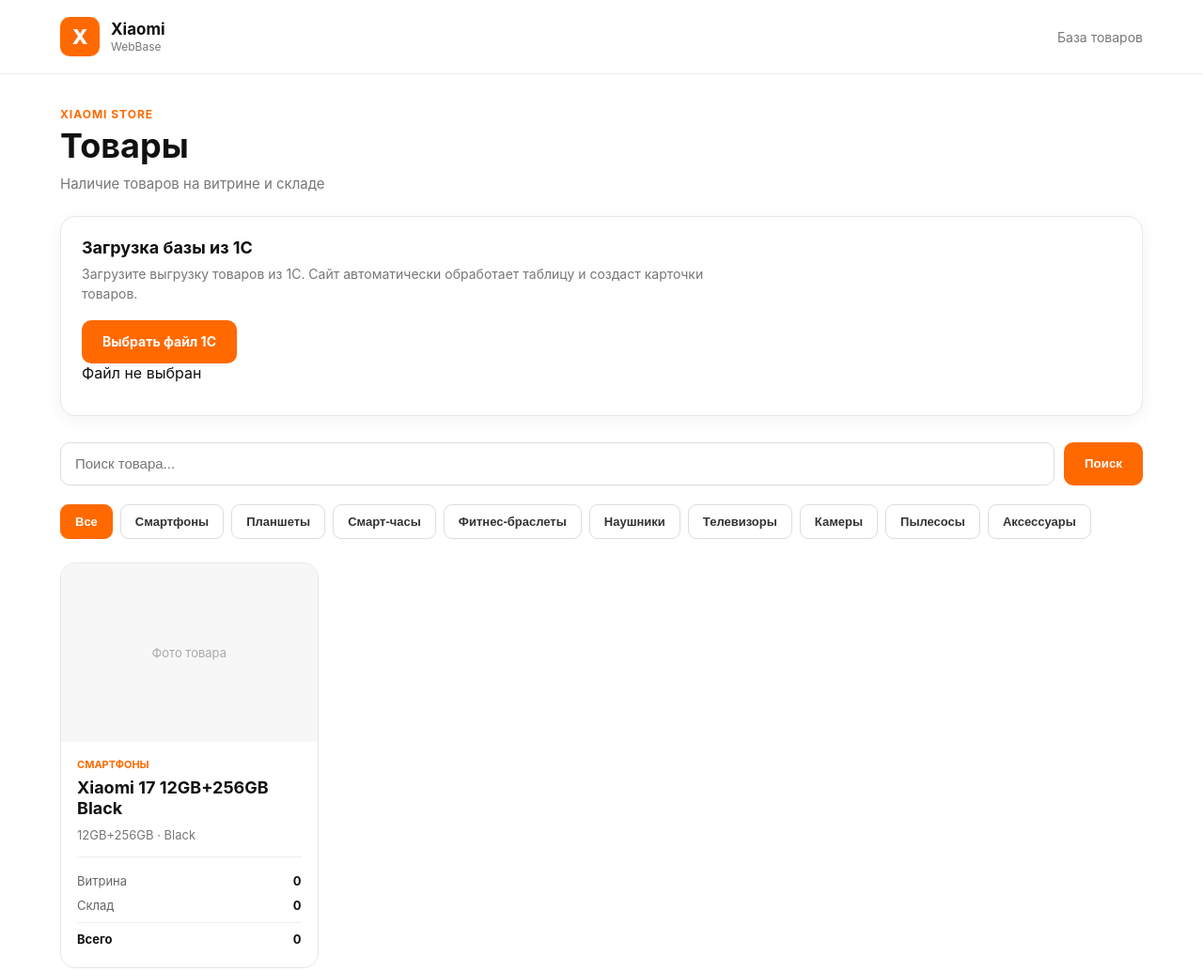
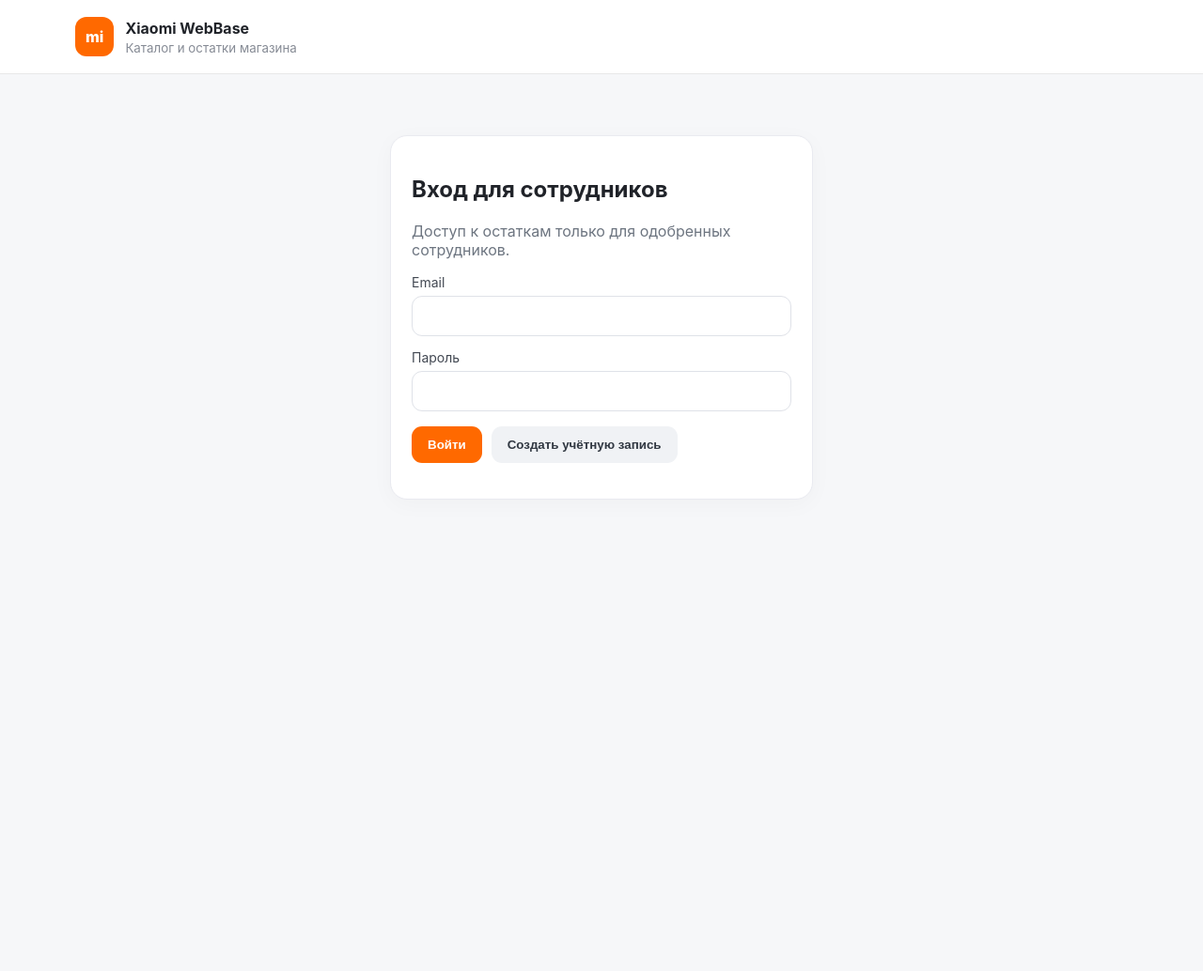
Before and after one commit to vdk29/xiaomi-webbase, a plain HTML site: page index.html in a window 1280 px wide. Shown: the top 1034 px of the page at 94% size. After the commit the page ends 800 px from the top, so only its background shows below. Drawn offline with nearby package versions, Linux system fonts and the light colour scheme.

Commit message:
Wire Xiaomi WebBase entrypoint to authenticated Supabase UI

```diff
--- a/index.html
+++ b/index.html
@@ -1,394 +1,28 @@
-<!DOCTYPE html>
-<html lang="ru">
-
-<head>
-
-    <meta charset="UTF-8">
-
-    <meta
-        name="viewport"
-        content="width=device-width, initial-scale=1.0"
-    >
-
-    <meta
-        name="theme-color"
-        content="#ffffff"
-    >
-
-    <title>
-        Xiaomi WebBase
-    </title>
-
-    <link
-        rel="stylesheet"
-        href="style.css"
-    >
-
-</head>
-
-
+<!doctype html>
+<html lang="ru"><head><meta charset="utf-8"><meta name="viewport" content="width=device-width,initial-scale=1">
+<meta name="theme-color" content="#fff"><title>Xiaomi WebBase</title>
+<link rel="stylesheet" href="webbase.css"></head>
 <body>
-
-
-    <!-- ==================================================
-         HEADER
-    ================================================== -->
-
-    <header class="app-header">
-
-        <div class="header-inner">
-
-            <div class="logo">
-
-                <span class="logo-letter">
-                    X
-                </span>
-
-                <div class="logo-text">
-
-                    <strong>
-                        Xiaomi
-                    </strong>
-
-                    <span>
-                        WebBase
-                    </span>
-
-                </div>
-
-            </div>
-
-
-            <div class="header-info">
-                База товаров
-            </div>
-
-        </div>
-
-    </header>
-
-
-
-    <!-- ==================================================
-         MAIN
-    ================================================== -->
-
-    <main class="app-main">
-
-
-        <!-- ==================================================
-             PAGE HEADER
-        ================================================== -->
-
-        <section class="page-header">
-
-            <div>
-
-                <div class="page-label">
-                    XIAOMI STORE
-                </div>
-
-                <h1>
-                    Товары
-                </h1>
-
-                <p>
-                    Наличие товаров на витрине и складе
-                </p>
-
-            </div>
-
-        </section>
-
-
-
-        <!-- ==================================================
-             ЗАГРУЗКА БАЗЫ 1С
-        ================================================== -->
-
-        <section class="import-section">
-
-            <div class="import-box">
-
-                <div class="import-title">
-                    Загрузка базы из 1С
-                </div>
-
-
-                <div class="import-description">
-
-                    Загрузите выгрузку товаров из 1С.
-                    Сайт автоматически обработает таблицу
-                    и создаст карточки товаров.
-
-                </div>
-
-
-                <label
-                    for="fileInput"
-                    class="import-button"
-                >
-
-                    Выбрать файл 1С
-
-                </label>
-
-
-                <input
-                    type="file"
-                    id="fileInput"
-                    accept=".xlsx,.xls,.csv"
-                    hidden
-                >
-
-
-                <div
-                    id="fileName"
-                    class="import-file-name"
-                >
-                    Файл не выбран
-                </div>
-
-
-                <div
-                    id="importStatus"
-                    class="import-status"
-                ></div>
-
-            </div>
-
-        </section>
-
-
-
-        <!-- ==================================================
-             SEARCH
-        ================================================== -->
-
-        <section class="search-section">
-
-            <div class="search-box">
-
-                <input
-                    type="search"
-                    id="searchInput"
-                    placeholder="Поиск товара..."
-                    autocomplete="off"
-                >
-
-
-                <button
-                    type="button"
-                    id="searchButton"
-                    class="search-button"
-                >
-
-                    Поиск
-
-                </button>
-
-            </div>
-
-        </section>
-
-
-
-        <!-- ==================================================
-             CATEGORIES
-        ================================================== -->
-
-        <section class="categories-section">
-
-            <div class="category-buttons">
-
-
-                <!-- ВСЕ -->
-
-                <button
-                    type="button"
-                    class="category-button active"
-                    data-category="Все"
-                >
-                    Все
-                </button>
-
-
-                <!-- СМАРТФОНЫ -->
-
-                <button
-                    type="button"
-                    class="category-button"
-                    data-category="Смартфоны"
-                >
-                    Смартфоны
-                </button>
-
-
-                <!-- ПЛАНШЕТЫ -->
-
-                <button
-                    type="button"
-                    class="category-button"
-                    data-category="Планшеты"
-                >
-                    Планшеты
-                </button>
-
-
-                <!-- СМАРТ-ЧАСЫ -->
-
-                <button
-                    type="button"
-                    class="category-button"
-                    data-category="Смарт-часы"
-                >
-                    Смарт-часы
-                </button>
-
-
-                <!-- ФИТНЕС-БРАСЛЕТЫ -->
-
-                <button
-                    type="button"
-                    class="category-button"
-                    data-category="Фитнес-браслеты"
-                >
-                    Фитнес-браслеты
-                </button>
-
-
-                <!-- НАУШНИКИ -->
-
-                <button
-                    type="button"
-                    class="category-button"
-                    data-category="Наушники"
-                >
-                    Наушники
-                </button>
-
-
-                <!-- ТЕЛЕВИЗОРЫ -->
-
-                <button
-                    type="button"
-                    class="category-button"
-                    data-category="Телевизоры"
-                >
-                    Телевизоры
-                </button>
-
-
-                <!-- КАМЕРЫ -->
-
-                <button
-                    type="button"
-                    class="category-button"
-                    data-category="Камеры"
-                >
-                    Камеры
-                </button>
-
-
-                <!-- ПЫЛЕСОСЫ -->
-
-                <button
-                    type="button"
-                    class="category-button"
-                    data-category="Пылесосы"
-                >
-                    Пылесосы
-                </button>
-
-
-                <!-- АКСЕССУАРЫ -->
-
-                <button
-                    type="button"
-                    class="category-button"
-                    data-category="Аксессуары"
-                >
-                    Аксессуары
-                </button>
-
-
-            </div>
-
-        </section>
-
-
-
-        <!-- ==================================================
-             PRODUCTS
-        ================================================== -->
-
-        <section class="products-section">
-
-            <div
-                id="productsList"
-                class="products-grid"
-            >
-
-                <!--
-                    Сюда JavaScript автоматически
-                    загрузит товары.
-                -->
-
-            </div>
-
-        </section>
-
-
-    </main>
-
-
-
-    <!-- ==================================================
-         FOOTER
-    ================================================== -->
-
-    <footer class="app-footer">
-
-        <div class="footer-inner">
-
-            <span>
-                Xiaomi WebBase
-            </span>
-
-            <span>
-                База наличия
-            </span>
-
-        </div>
-
-    </footer>
-
-
-
-    <!-- ==================================================
-         БИБЛИОТЕКА ДЛЯ EXCEL
-    ================================================== -->
-
-    <script
-        src="https://cdn.jsdelivr.net/npm/xlsx@0.18.5/dist/xlsx.full.min.js"
-    ></script>
-
-
-
-    <!-- ==================================================
-         PRODUCTS DATA
-    ================================================== -->
-
-    <script src="products-data.js"></script>
-
-
-    <!-- ==================================================
-         APP
-    ================================================== -->
-
-    <script src="app.js"></script>
-
-
-</body>
-
-</html>
+<header><div class="brand"><span class="mark">mi</span><div><b>Xiaomi WebBase</b><small>Каталог и остатки магазина</small></div></div><div id="account"></div></header>
+<main>
+<section id="authPanel" class="panel auth"><h1>Вход для сотрудников</h1><p>Доступ к остаткам только для одобренных сотрудников.</p>
+<form id="authForm"><label>Email<input id="email" type="email" autocomplete="email" required></label>
+<label>Пароль<input id="password" type="password" autocomplete="current-password" minlength="6" required></label>
+<div class="actions"><button type="submit">Войти</button><button type="button" id="register" class="secondary">Создать учётную запись</button></div></form>
+<p id="authStatus" role="status"></p></section>
+<section id="workspace" hidden>
+<div class="heading"><div><h1>Товары</h1><p>Наличие на витрине и складе</p></div><span id="count" class="count"></span></div>
+<div class="panel tools"><input id="search" type="search" placeholder="Поиск по модели, цвету, памяти, артикулу…"><select id="category"><option value="">Все категории</option></select><button id="refresh" class="secondary">Обновить</button></div>
+<div id="adminTools" class="panel" hidden><div class="heading"><div><h2>Импорт из 1С</h2><p>Предпросмотр перед записью в базу. Колонки E — склад, G — витрина, H — итого.</p></div></div>
+<input id="excel" type="file" accept=".xlsx,.xls,.csv"><div id="preview"></div></div>
+<div id="notice" role="status"></div><div id="catalog" class="catalog"></div>
+</section></main>
+<dialog id="editor"><form method="dialog" id="editorForm"><h2>Редактирование остатков</h2><p id="editorName"></p>
+<label>Склад<input id="warehouse" type="number" min="0" step="1" required></label>
+<label>Витрина<input id="display" type="number" min="0" step="1" required></label>
+<label>LDU / демонстрационные<input id="ldu" type="number" min="0" step="1" required></label>
+<div class="actions"><button id="saveStock" type="button">Сохранить</button><button class="secondary">Отмена</button></div></form></dialog>
+<script src="https://cdn.jsdelivr.net/npm/@supabase/supabase-js@2/dist/umd/supabase.min.js"></script>
+<script src="https://cdn.jsdelivr.net/npm/xlsx@0.18.5/dist/xlsx.full.min.js"></script>
+<script src="supabase-config.js"></script><script src="supabase-client.js"></script><script src="webbase-app.js"></script>
+</body></html>
```
